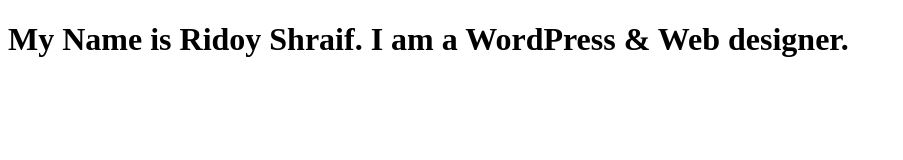
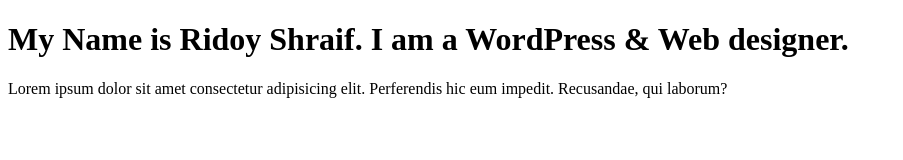
Before and after one commit to WDRidoy11/practice-file, a plain HTML site: page index.html in a window 1280 px wide. Shown: the whole page, without its empty margins (0-903 px from the left). Drawn offline with Linux system fonts and the light colour scheme.

Commit message:
add some text

```diff
--- a/index.html
+++ b/index.html
@@ -11,6 +11,7 @@
 
 <body>
     <h1>My Name is Ridoy Shraif. I am a WordPress & Web designer.</h1>
+    <p>Lorem ipsum dolor sit amet consectetur adipisicing elit. Perferendis hic eum impedit. Recusandae, qui laborum?</p>
 </body>
 
 </html>
```
